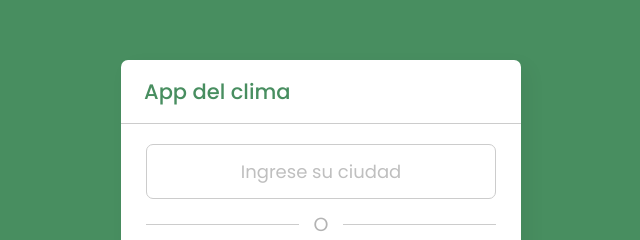
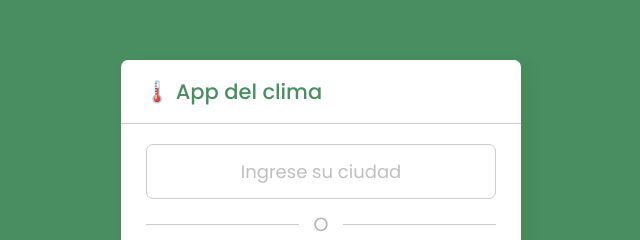
Before and after one commit to Alan-Ol/app-clima, a plain HTML site: page index.html in a window 1280 px wide. Shown: the part 203-443 px from the top of the page, 319-959 px from the left. Drawn offline with nearby package versions, Linux system fonts and the light colour scheme.

Commit message:
Update index.html

```diff
--- a/index.html
+++ b/index.html
@@ -1,5 +1,4 @@
 <!DOCTYPE html>
-<!-- Coding By CodingNepal - youtube.com/codingnepal -->
 <html lang="en" dir="ltr">
   <head>
     <meta charset="utf-8">
@@ -12,7 +11,7 @@
   </head>
   <body>
     <div class="wrapper">
-      <header><i class='bx bx-left-arrow-alt'></i>App del clima</header>
+      <header><i class='bx bx-left-arrow-alt'></i>🌡️ App del clima</header>
       <section class="input-part">
         <p class="info-txt"></p>
         <div class="content">
```
